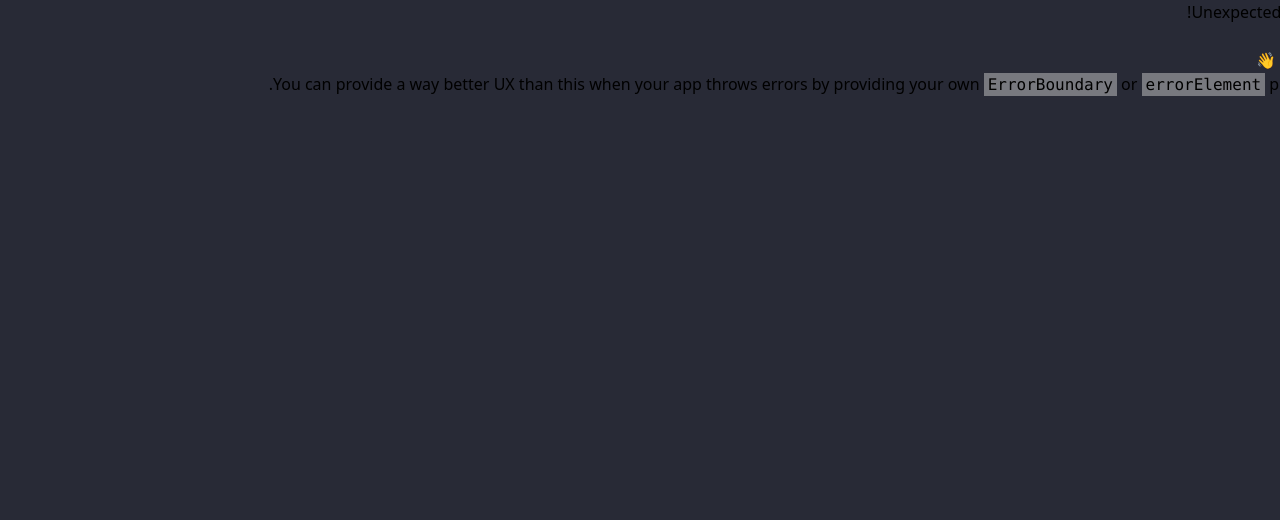
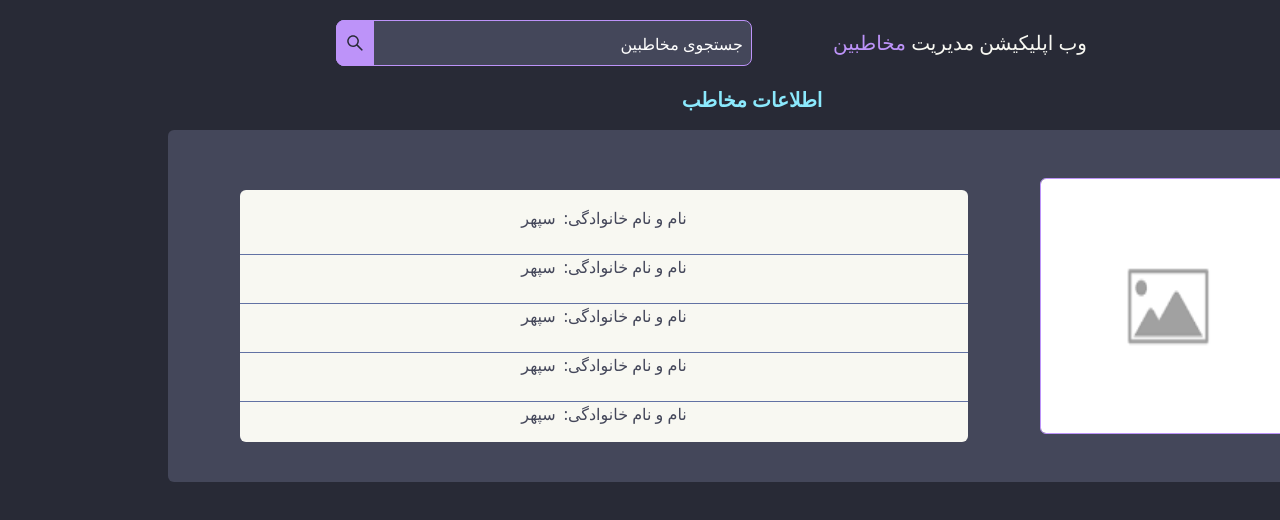
Before and after one commit to dosepehr/contact-manager-app, a React (Vite) app: page /contact/10 in a window 1280 px wide. Before the commit this address had no page. Shown: the top 520 px of the page. Built offline with nearby package versions, Linux system fonts and the light colour scheme.

Commit message:
make ContactDetails component

```diff
--- /dev/null
+++ b/src/components/ContactDetails.jsx
@@ -0,0 +1,56 @@
+import { useParams } from 'react-router-dom';
+
+const ContactDetails = () => {
+    const { id } = useParams();
+    return (
+        <div>
+            <p className='text-MainCyan text-xl text-center font-bold mb-4'>
+                اطلاعات مخاطب
+            </p>
+            <div className='mx-auto px-5 md:px-14'>
+                <div className='bg-MainCurrentline flex flex-col md:flex-row items-center p-10 rounded-md'>
+                    <img
+                        src='/default.png'
+                        className='w-64 aspect-square rounded-md border border-MainPurple '
+                    />
+                    <div className='w-full md:pr-10 max-w-lg lg:max-w-3xl mx-auto '>
+                        <div className='flex flex-col bg-MainForground mt-5 justify-center py-4 rounded-md space-y-6 divide-y divide-MainComment'>
+                            <div className='flex w-full items-center justify-center'>
+                                <p className='ml-2 text-MainCurrentline'>
+                                    نام و نام خانوادگی:
+                                </p>
+                                <p className='text-MainCurrentline'>سپهر</p>
+                            </div>
+                            <div className='flex w-full items-center justify-center'>
+                                <p className='ml-2 text-MainCurrentline'>
+                                    نام و نام خانوادگی:
+                                </p>
+                                <p className='text-MainCurrentline'>سپهر</p>
+                            </div>
+                            <div className='flex w-full items-center justify-center'>
+                                <p className='ml-2 text-MainCurrentline'>
+                                    نام و نام خانوادگی:
+                                </p>
+                                <p className='text-MainCurrentline'>سپهر</p>
+                            </div>
+                            <div className='flex w-full items-center justify-center'>
+                                <p className='ml-2 text-MainCurrentline'>
+                                    نام و نام خانوادگی:
+                                </p>
+                                <p className='text-MainCurrentline'>سپهر</p>
+                            </div>
+                            <div className='flex w-full items-center justify-center'>
+                                <p className='ml-2 text-MainCurrentline'>
+                                    نام و نام خانوادگی:
+                                </p>
+                                <p className='text-MainCurrentline'>سپهر</p>
+                            </div>
+                        </div>
+                    </div>
+                </div>
+            </div>
+        </div>
+    );
+};
+
+export default ContactDetails;
--- a/src/components/index.js
+++ b/src/components/index.js
@@ -2,3 +2,4 @@ export { default as Contacts } from './Contacts';
 export { default as Contact } from './Contact';
 export { default as Navbar } from './Navbar';
 export { default as AddContact } from './AddContact';
+export { default as ContactDetails } from './ContactDetails';
```
Also changed, not shown: src/router/router.jsx (+6 -2 lines).
